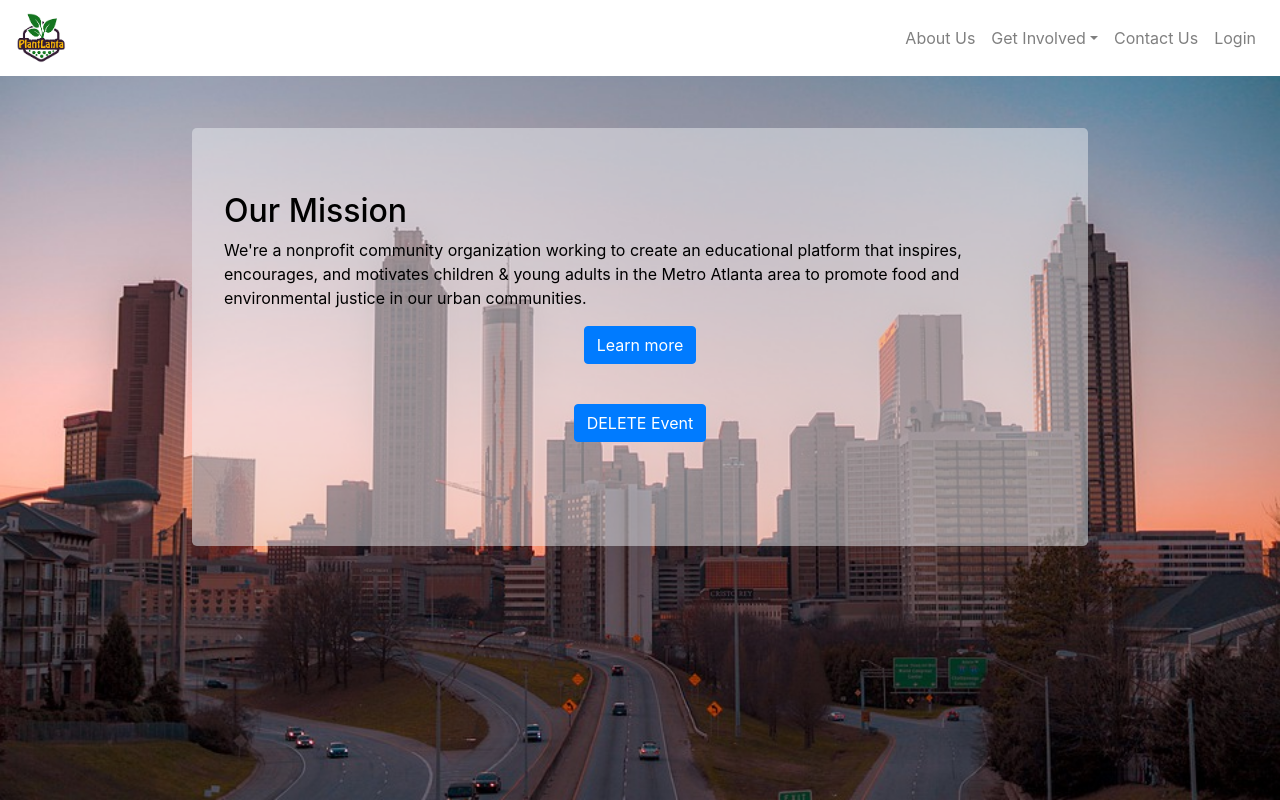
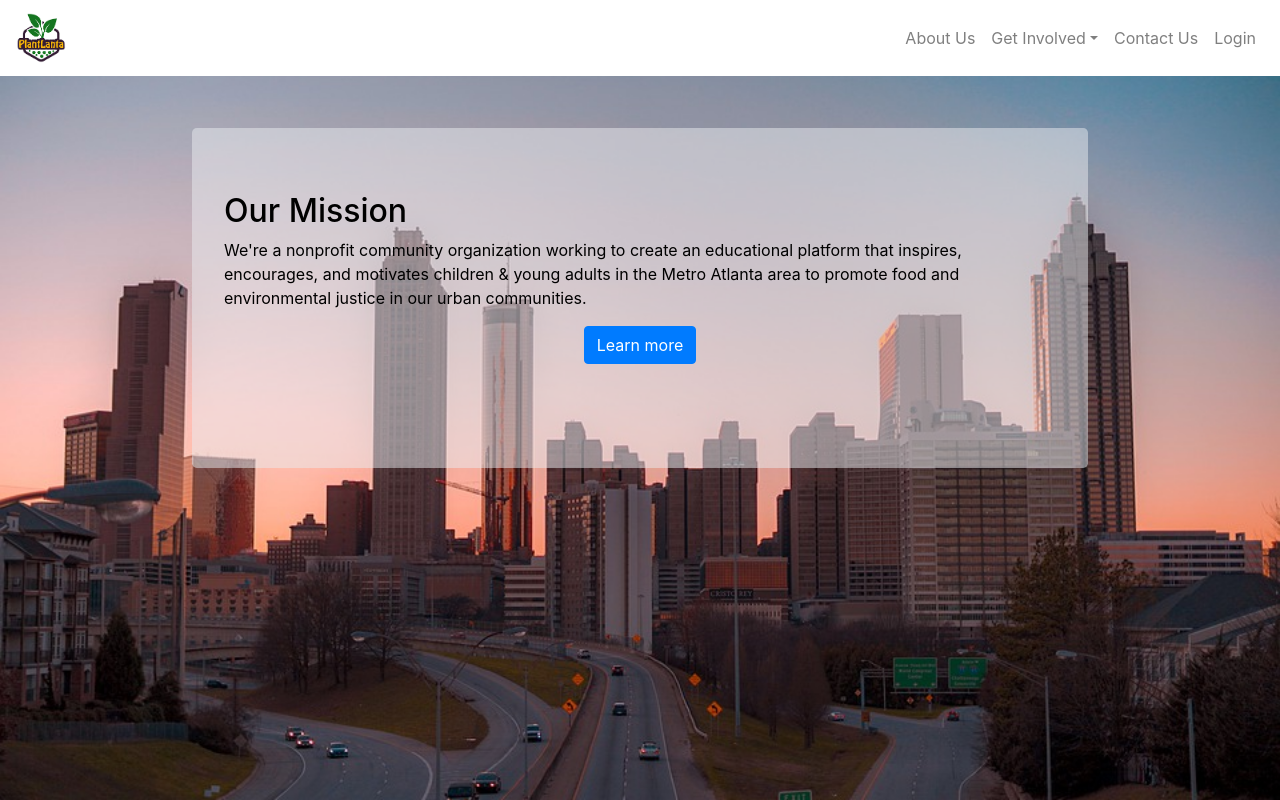
Before and after one commit to jhunter64/JuniorDesign, a React (Create React App) app in the folder client/: page / in a window 1280 px wide. Built offline with nearby package versions, Linux system fonts and the light colour scheme.

Commit message:
removing test button

```diff
--- a/client/src/components/Home.js
+++ b/client/src/components/Home.js
@@ -27,23 +27,8 @@ class Home extends React.Component {
                 <a href="/aboutus"><Button variant="primary">Learn more</Button></a>
                 <br></br><br></br>
             </p>
-            <p>
-                <a href="/aboutus"><Button variant="primary" onClick={this.makeDelete}>DELETE Event</Button></a>
-                <br></br><br></br>
-            </p>
             </Jumbotron>
         );
-    }
-
-
-    makeDelete(event) {
-        axios.delete('http://localhost:9000/events/5f8079abef8b6e1ac48a2f71')
-            .then(() => {
-                console.log('NO ERROR');
-            }).catch((error) => {
-                console.log(error);
-            });
-        event.preventDefault();
     }
 }
 
```
